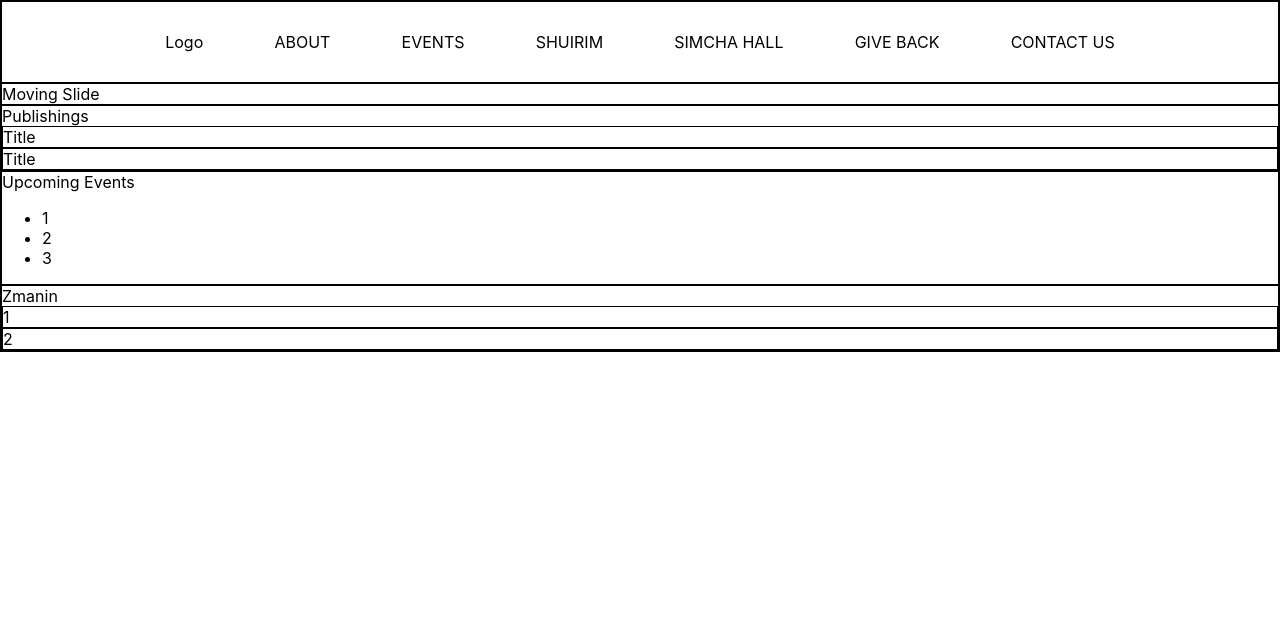
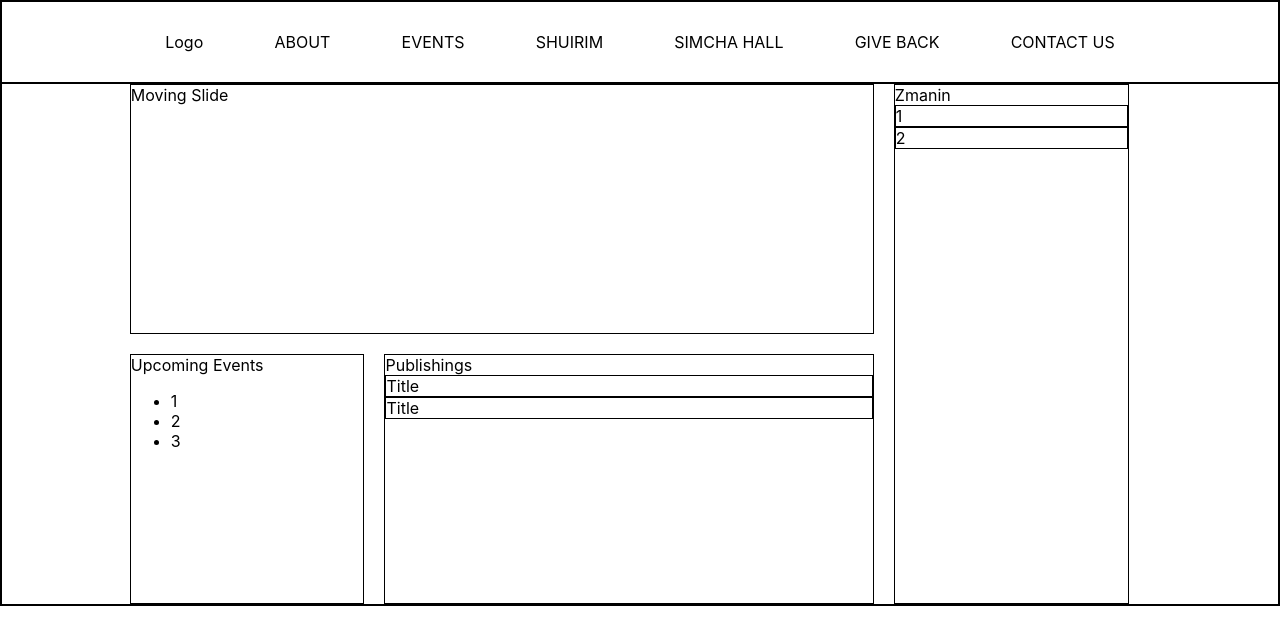
Before and after one commit to nateweis/Kahal_Chesed_Vemes_Frontend, a React (Create React App) app: page /pages/home in a window 1280 px wide. Shown: the top 644 px of the page. Built offline with nearby package versions, Linux system fonts and the light colour scheme.

Commit message:
got the components in there relitive positsions

```diff
--- a/src/components/Home/HomePage.jsx
+++ b/src/components/Home/HomePage.jsx
@@ -10,13 +10,25 @@ class Home extends Component{
     render(){
         return(
             <>
-                <HomeSlide />
-                <Publishings />
-                <UpcomingEvents />
-                <Zmainim />
+                <div style={style.homeContainer}>
+                    <HomeSlide />
+                    <Zmainim />
+                    <UpcomingEvents />
+                    <Publishings />
+                </div>
             </>
         )
     }
 }
 
+const style = {
+    homeContainer : {
+        display : 'grid',
+        gridTemplateColumns: 'repeat(4, 23%)',
+        gridGap: '20px',
+        gridAutoRows: 'minmax(250px, auto)',
+        padding: '0 10%'
+    }
+}
+
 export default Home
--- a/src/components/Home/HomeSlide.jsx
+++ b/src/components/Home/HomeSlide.jsx
@@ -5,10 +5,18 @@ class HomeSlide extends Component{
     render(){
         return(
             <>
-                <div>Moving Slide</div>
+                <div style={style.col1}>
+                    Moving Slide
+                </div>
             </>
         )
     }
 }
 
+const style= {
+    col1:{
+        gridColumn: 'span 3'
+    }
+}
+
 export default HomeSlide
--- a/src/components/Home/Publishings.jsx
+++ b/src/components/Home/Publishings.jsx
@@ -5,7 +5,7 @@ class Publishings extends Component{
     render(){
         return(
             <>
-                <div>
+                <div style={style.col4}>
                     Publishings
                     <div>Title</div>
                     <div>Title</div>
@@ -15,4 +15,10 @@ class Publishings extends Component{
     }
 }
 
+const style= {
+    col4:{
+        gridColumn: 'span 2'
+    }
+}
+
 export default Publishings
--- a/src/components/Home/Zmanim.jsx
+++ b/src/components/Home/Zmanim.jsx
@@ -5,7 +5,7 @@ class Zmainim extends Component{
     render(){
         return(
             <>
-                <div>
+                <div style={style.col2}>
                     Zmanin
                     <div>1</div>
                     <div>2</div>
@@ -15,4 +15,10 @@ class Zmainim extends Component{
     }
 }
 
+const style= {
+    col2:{
+        gridRow: 'span 2'
+    }
+}
+
 export default Zmainim
```
